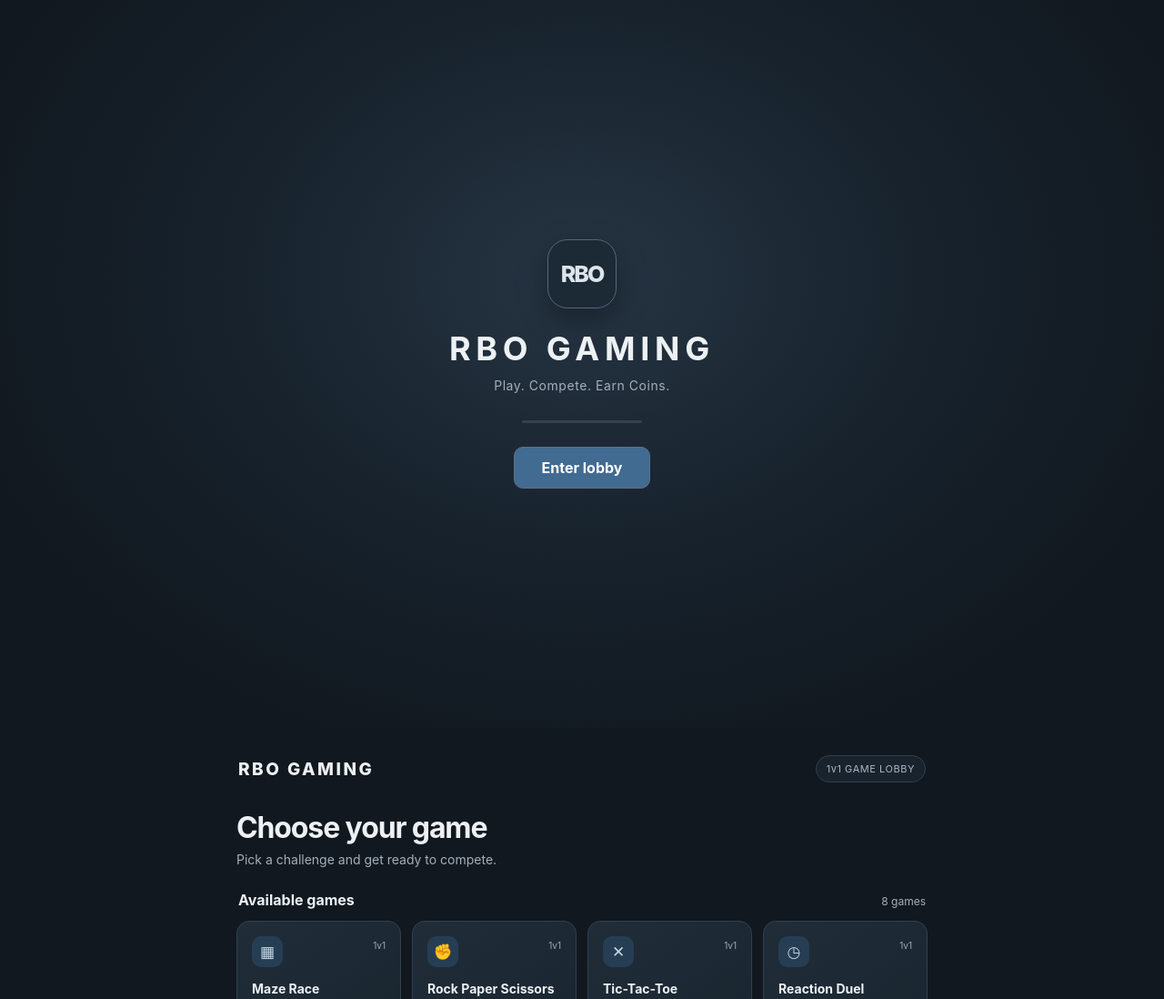
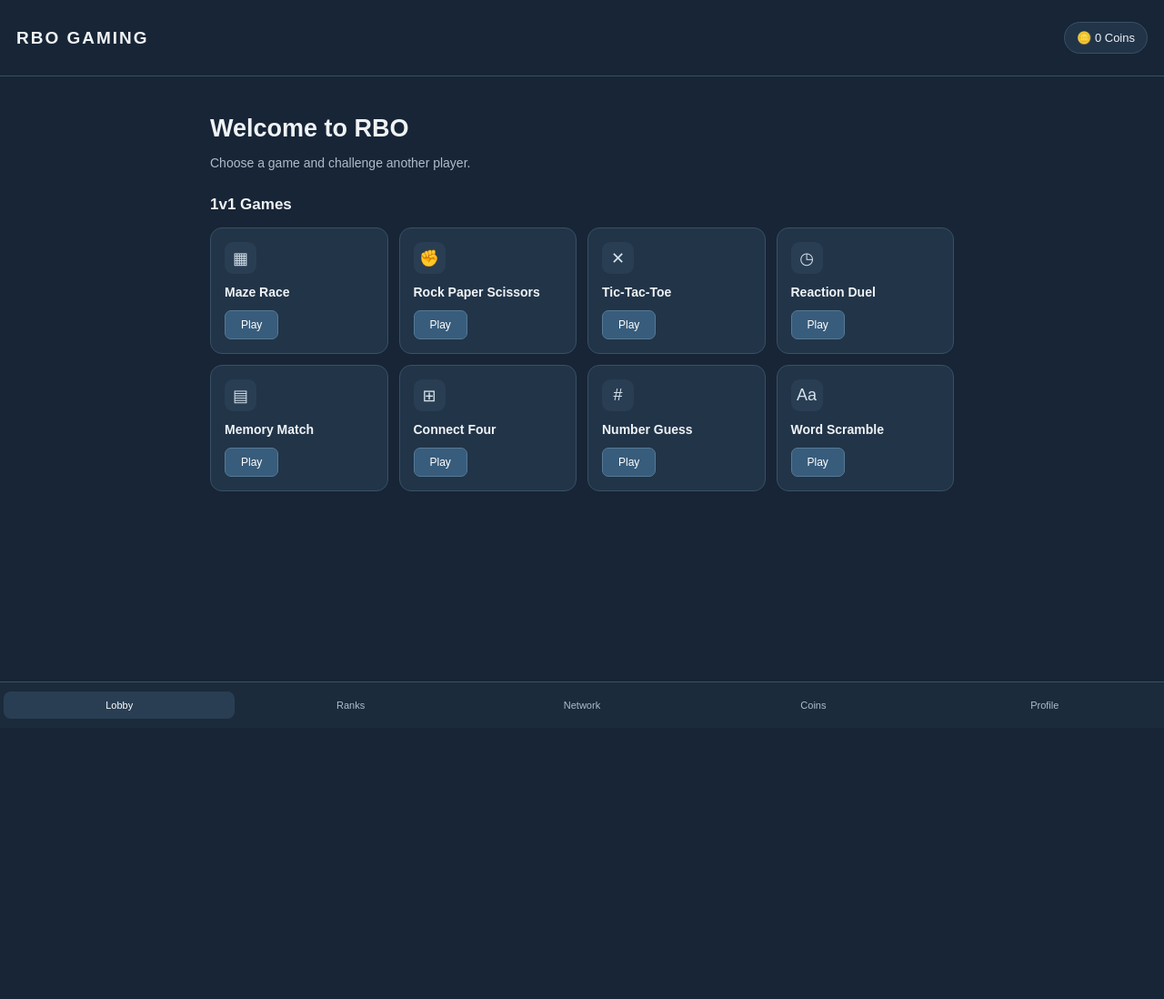
Before and after one commit to DecodeArena/rbo-gaming-miniapp, a plain HTML site: page index.html in a window 1280 px wide. Shown: the top 1098 px of the page at 91% size. After the commit the page ends 800 px from the top, so only its background shows below. Drawn offline with Linux system fonts and the light colour scheme.

Commit message:
Update index.html

```diff
--- a/index.html
+++ b/index.html
@@ -1,184 +1,379 @@
-<!doctype html>
+
+<!DOCTYPE html>
 <html lang="en">
 <head>
-  <meta charset="utf-8">
-  <meta name="viewport" content="width=device-width, initial-scale=1, viewport-fit=cover">
-  <meta name="theme-color" content="#111820">
+<meta charset="UTF-8">
+<meta name="viewport" content="width=device-width, initial-scale=1.0">
+<meta name="theme-color" content="#172536">
 <title>RBO GAMING</title>
+
+<script src="https://telegram.org/js/telegram-web-app.js"></script>
+
 <style>
 :root {
-      color-scheme: dark;
-      --bg: #111820;
-      --panel: #1a2530;
-      --panel-soft: #202d39;
-      --line: #30404d;
-      --text: #edf1f4;
-      --muted: #a4b0ba;
-      --blue: #426b91;
-      --blue-hover: #527da4;
-      --blue-soft: #263e54;
+  --bg: #172536;
+  --surface: #213448;
+  --surface2: #293e53;
+  --blue: #527fa5;
+  --blue2: #385c7b;
+  --text: #f0f3f6;
+  --muted: #aebdca;
+  --border: #3a5065;
 }
-    * { box-sizing: border-box; }
-    html, body { margin: 0; min-height: 100%; background: var(--bg); color: var(--text); font-family: Inter, ui-sans-serif, system-ui, -apple-system, BlinkMacSystemFont, "Segoe UI", sans-serif; }
-    body { min-height: 100vh; }
-    button { font: inherit; }
-    .screen { min-height: 100vh; min-height: 100dvh; }
+
+* {
+  box-sizing: border-box;
+}
+
+body {
+  margin: 0;
+  background: var(--bg);
+  color: var(--text);
+  font-family: Arial, sans-serif;
+}
+
+button {
+  font: inherit;
+  cursor: pointer;
+}
+
 .boot {
-      display: grid; place-items: center; padding: 28px;
-      background: radial-gradient(ellipse at 50% 38%, #263544 0%, #17222c 42%, #111820 78%);
+  min-height: 100vh;
+  display: flex;
+  align-items: center;
+  justify-content: center;
   text-align: center;
+  background: radial-gradient(circle, #344e65, #172536 75%);
 }
-    .boot-inner { width: min(100%, 360px); }
-    .mark {
-      width: 76px; height: 76px; margin: 0 auto 22px; border: 1px solid #52677a;
-      border-radius: 22px; display: grid; place-items: center; background: #1c2a36;
-      color: #dce5ec; font-size: 25px; font-weight: 800; letter-spacing: -2px;
-      box-shadow: 0 12px 34px #0005;
+
+.boot h1 {
+  letter-spacing: 5px;
+  font-size: 30px;
 }
-    .brand { margin: 0; font-size: clamp(27px, 8vw, 36px); letter-spacing: .16em; font-weight: 750; }
-    .tagline { margin: 10px 0 30px; color: var(--muted); font-size: 14px; letter-spacing: .04em; }
-    .loader { width: 132px; height: 3px; margin: 0 auto 26px; overflow: hidden; background: #33424e; border-radius: 10px; }
-    .loader::after { content: ""; display: block; width: 38%; height: 100%; background: #829bb1; border-radius: inherit; animation: load 1.7s ease-in-out infinite; }
-    @keyframes load { from { transform: translateX(-110%); } to { transform: translateX(360%); } }
-    .enter, .play, .nav-btn {
-      border: 1px solid #58718a; background: var(--blue); color: #fff; border-radius: 10px;
-      cursor: pointer; transition: background .15s ease, transform .15s ease;
+
+.boot p {
+  color: var(--muted);
 }
-    .enter { min-width: 150px; padding: 12px 22px; font-weight: 650; }
-    .enter:hover, .play:hover, .nav-btn:hover { background: var(--blue-hover); }
-    button:active { transform: translateY(1px); }
-    .app { display: none; min-height: 100vh; min-height: 100dvh; padding: max(22px, env(safe-area-inset-top)) 18px max(18px, env(safe-area-inset-bottom)); }
-    .app.visible { display: block; }
-    .shell { width: min(100%, 760px); margin: 0 auto; }
-    header { display: flex; align-items: center; justify-content: space-between; gap: 14px; padding: 8px 2px 22px; }
-    .wordmark { font-size: 19px; font-weight: 800; letter-spacing: .13em; }
-    .status { color: #aab8c3; border: 1px solid var(--line); background: #18232d; border-radius: 99px; padding: 7px 11px; font-size: 11px; letter-spacing: .05em; }
-    .welcome { margin: 8px 0 22px; }
-    .welcome h1 { margin: 0 0 7px; font-size: clamp(25px, 6vw, 32px); font-weight: 700; letter-spacing: -.035em; }
-    .welcome p { margin: 0; color: var(--muted); font-size: 14px; }
-    .section-head { display: flex; align-items: baseline; justify-content: space-between; gap: 10px; margin: 26px 2px 13px; }
-    .section-head h2 { margin: 0; font-size: 16px; font-weight: 700; }
-    .section-head span { color: var(--muted); font-size: 12px; }
-    .games { display: grid; grid-template-columns: repeat(2, minmax(0, 1fr)); gap: 12px; }
+
+.boot.hidden {
+  display: none;
+}
+
+.app {
+  display: none;
+  min-height: 100vh;
+  padding-bottom: 85px;
+}
+
+.app.visible {
+  display: block;
+}
+
+.header {
+  padding: 24px 18px;
+  display: flex;
+  justify-content: space-between;
+  align-items: center;
+  border-bottom: 1px solid var(--border);
+}
+
+.logo {
+  font-weight: 800;
+  letter-spacing: 2px;
+  font-size: 19px;
+}
+
+.coins {
+  background: var(--surface);
+  border: 1px solid var(--border);
+  padding: 9px 13px;
+  border-radius: 20px;
+  font-size: 13px;
+}
+
+.content {
+  max-width: 850px;
+  margin: auto;
+  padding: 20px 16px;
+}
+
+.page {
+  display: none;
+}
+
+.page.active {
+  display: block;
+}
+
+.welcome h2 {
+  font-size: 27px;
+  margin-bottom: 7px;
+}
+
+.welcome p {
+  color: var(--muted);
+  font-size: 14px;
+}
+
+.section-title {
+  margin: 28px 0 15px;
+  font-size: 17px;
+}
+
+.games {
+  display: grid;
+  grid-template-columns: repeat(2, 1fr);
+  gap: 12px;
+}
+
 .game {
-      min-height: 126px; padding: 16px; display: flex; flex-direction: column; justify-content: space-between;
-      border: 1px solid var(--line); border-radius: 14px; background: linear-gradient(145deg, #202d38, #19242e);
+  background: var(--surface);
+  border: 1px solid var(--border);
+  border-radius: 13px;
+  padding: 15px;
+  min-height: 125px;
 }
-    .game-top { display: flex; justify-content: space-between; align-items: flex-start; gap: 8px; }
-    .game-icon { width: 34px; height: 34px; display: grid; place-items: center; border-radius: 10px; background: var(--blue-soft); color: #c8d8e5; font-size: 17px; }
-    .players { color: #9eabb6; font-size: 10px; white-space: nowrap; padding-top: 4px; }
-    .game h3 { margin: 12px 0 12px; font-size: 14px; font-weight: 650; }
-    .play { align-self: flex-start; padding: 8px 14px; min-width: 86px; font-size: 12px; font-weight: 650; }
-    .bottom-nav { display: grid; grid-template-columns: repeat(4, 1fr); gap: 8px; margin-top: 24px; padding: 10px; border: 1px solid var(--line); border-radius: 14px; background: #18232d; }
-    .nav-btn { padding: 10px 4px; border-color: transparent; background: transparent; color: #aebbc5; font-size: 11px; }
-    .nav-btn.active { background: var(--blue-soft); color: #edf3f7; border-color: #3c566d; }
-    .notice { min-height: 20px; margin: 12px 2px 0; color: #b5c2cc; font-size: 12px; text-align: center; }
+
+.game-icon {
+  width: 35px;
+  height: 35px;
+  background: var(--surface2);
+  border-radius: 9px;
+  display: grid;
+  place-items: center;
+  color: #d5e2ec;
+  font-size: 18px;
+}
+
+.game h3 {
+  font-size: 14px;
+  margin: 12px 0;
+}
+
+.play {
+  background: var(--blue2);
+  border: 1px solid #587995;
+  color: white;
+  padding: 8px 17px;
+  border-radius: 7px;
+  font-size: 12px;
+}
+
+.play:hover {
+  background: var(--blue);
+}
+
+.panel {
+  background: var(--surface);
+  border: 1px solid var(--border);
+  padding: 18px;
+  border-radius: 13px;
+  margin-bottom: 12px;
+}
+
+.panel p {
+  color: var(--muted);
+  font-size: 14px;
+}
+
+.bottom-nav {
+  position: fixed;
+  bottom: 0;
+  left: 0;
+  width: 100%;
+  display: grid;
+  grid-template-columns: repeat(5, 1fr);
+  background: #1b2b3c;
+  border-top: 1px solid var(--border);
+  padding: 10px 4px max(10px, env(safe-area-inset-bottom));
+}
+
+.nav-button {
+  border: 0;
+  background: transparent;
+  color: var(--muted);
+  font-size: 11px;
+  padding: 9px 2px;
+  border-radius: 8px;
+}
+
+.nav-button.active {
+  background: var(--surface2);
+  color: white;
+}
+
 @media (min-width: 600px) {
-      .app { padding-left: 28px; padding-right: 28px; }
-      .games { grid-template-columns: repeat(4, minmax(0, 1fr)); }
-      .game { min-height: 148px; }
+  .games {
+    grid-template-columns: repeat(4, 1fr);
   }
-    @media (max-width: 360px) {
-      .games { gap: 9px; }
-      .game { padding: 12px; min-height: 122px; }
-      .game h3 { font-size: 13px; }
-    }
-    @media (prefers-reduced-motion: reduce) {
-      *, *::before, *::after { animation-duration: .01ms !important; transition-duration: .01ms !important; }
 }
 </style>
 </head>
+
 <body>
-  <section class="screen boot" id="boot" aria-label="RBO Gaming loading screen">
-    <div class="boot-inner">
-      <div class="mark" aria-hidden="true">RBO</div>
-      <p class="brand">RBO GAMING</p>
-      <p class="tagline">Play. Compete. Earn Coins.</p>
-      <div class="loader" aria-hidden="true"></div>
-      <button class="enter" id="enterButton" type="button">Enter lobby</button>
+
+<!-- BOOT SCREEN -->
+<section class="boot" id="boot">
+  <div>
+    <h1>RBO GAMING</h1>
+    <p>Play. Compete. Earn Coins.</p>
+    <p>Loading your experience...</p>
   </div>
 </section>
 
-  <main class="app" id="app">
-    <div class="shell">
-      <header>
-        <div class="wordmark">RBO GAMING</div>
-        <div class="status">1v1 GAME LOBBY</div>
+<!-- APPLICATION -->
+<div class="app" id="app">
+
+<header class="header">
+  <div class="logo">RBO GAMING</div>
+  <div class="coins">🪙 0 Coins</div>
 </header>
 
-      <section class="welcome">
-        <h1>Choose your game</h1>
-        <p>Pick a challenge and get ready to compete.</p>
+<main class="content">
+
+<!-- LOBBY -->
+<section class="page active" id="lobby">
+  <div class="welcome">
+    <h2>Welcome to RBO</h2>
+    <p>Choose a game and challenge another player.</p>
+  </div>
+
+  <h3 class="section-title">1v1 Games</h3>
+
+  <div class="games">
+
+    <article class="game">
+      <div class="game-icon">▦</div>
+      <h3>Maze Race</h3>
+      <button class="play" onclick="openGame('Maze Race')">Play</button>
+    </article>
+
+    <article class="game">
+      <div class="game-icon">✊</div>
+      <h3>Rock Paper Scissors</h3>
+      <button class="play" onclick="openGame('Rock Paper Scissors')">Play</button>
+    </article>
+
+    <article class="game">
+      <div class="game-icon">✕</div>
+      <h3>Tic-Tac-Toe</h3>
+      <button class="play" onclick="openGame('Tic-Tac-Toe')">Play</button>
+    </article>
+
+    <article class="game">
+      <div class="game-icon">◷</div>
+      <h3>Reaction Duel</h3>
+      <button class="play" onclick="openGame('Reaction Duel')">Play</button>
+    </article>
+
+    <article class="game">
+      <div class="game-icon">▤</div>
+      <h3>Memory Match</h3>
+      <button class="play" onclick="openGame('Memory Match')">Play</button>
+    </article>
+
+    <article class="game">
+      <div class="game-icon">⊞</div>
+      <h3>Connect Four</h3>
+      <button class="play" onclick="openGame('Connect Four')">Play</button>
+    </article>
+
+    <article class="game">
+      <div class="game-icon">#</div>
+      <h3>Number Guess</h3>
+      <button class="play" onclick="openGame('Number Guess')">Play</button>
+    </article>
+
+    <article class="game">
+      <div class="game-icon">Aa</div>
+      <h3>Word Scramble</h3>
+      <button class="play" onclick="openGame('Word Scramble')">Play</button>
+    </article>
+
+  </div>
 </section>
 
-      <div class="section-head">
-        <h2>Available games</h2>
-        <span>8 games</span>
+<!-- LEADERBOARD -->
+<section class="page" id="leaderboard">
+  <h2>Leaderboard</h2>
+  <div class="panel">
+    <p>Global player rankings will appear here.</p>
+  </div>
+</section>
+
+<!-- REFERRALS -->
+<section class="page" id="referrals">
+  <h2>My Referral Network</h2>
+  <div class="panel">
+    <p>Your upliners and downliners will appear here.</p>
+  </div>
+</section>
+
+<!-- WALLET -->
+<section class="page" id="wallet">
+  <h2>My Coins</h2>
+  <div class="panel">
+    <h3>0 Coins</h3>
+    <p>Your wallet balance will appear here.</p>
+  </div>
+</section>
+
+<!-- PROFILE -->
+<section class="page" id="profile">
+  <h2>My Profile</h2>
+  <div class="panel">
+    <h3>Player Account</h3>
+    <p>Your account information will appear here.</p>
+  </div>
+</section>
+
+</main>
+
+<!-- NAVIGATION -->
+<nav class="bottom-nav">
+  <button class="nav-button active" onclick="showPage('lobby',this)">Lobby</button>
+  <button class="nav-button" onclick="showPage('leaderboard',this)">Ranks</button>
+  <button class="nav-button" onclick="showPage('referrals',this)">Network</button>
+  <button class="nav-button" onclick="showPage('wallet',this)">Coins</button>
+  <button class="nav-button" onclick="showPage('profile',this)">Profile</button>
+</nav>
+
 </div>
 
-      <section class="games" aria-label="Eight available games">
-        <article class="game"><div class="game-top"><div class="game-icon">▦</div><span class="players">1v1</span></div><h3>Maze Race</h3><button class="play" data-game="Maze Race">Play</button></article>
-        <article class="game"><div class="game-top"><div class="game-icon">✊</div><span class="players">1v1</span></div><h3>Rock Paper Scissors</h3><button class="play" data-game="Rock Paper Scissors">Play</button></article>
-        <article class="game"><div class="game-top"><div class="game-icon">✕</div><span class="players">1v1</span></div><h3>Tic-Tac-Toe</h3><button class="play" data-game="Tic-Tac-Toe">Play</button></article>
-        <article class="game"><div class="game-top"><div class="game-icon">◷</div><span class="players">1v1</span></div><h3>Reaction Duel</h3><button class="play" data-game="Reaction Duel">Play</button></article>
-        <article class="game"><div class="game-top"><div class="game-icon">▤</div><span class="players">1v1</span></div><h3>Memory Match</h3><button class="play" data-game="Memory Match">Play</button></article>
-        <article class="game"><div class="game-top"><div class="game-icon">⊞</div><span class="players">1v1</span></div><h3>Connect Four</h3><button class="play" data-game="Connect Four">Play</button></article>
-        <article class="game"><div class="game-top"><div class="game-icon">#</div><span class="players">1v1</span></div><h3>Number Guess</h3><button class="play" data-game="Number Guess">Play</button></article>
-        <article class="game"><div class="game-top"><div class="game-icon">Aa</div><span class="players">1v1</span></div><h3>Word Scramble</h3><button class="play" data-game="Word Scramble">Play</button></article>
-      </section>
+<script>
+function showPage(pageId, button) {
+  document.querySelectorAll('.page').forEach(page => {
+    page.classList.remove('active');
+  });
 
-      <nav class="bottom-nav" aria-label="Main navigation">
-        <button class="nav-btn active" data-nav="Lobby">Lobby</button>
-        <button class="nav-btn" data-nav="Leaderboard">Leaderboard</button>
-        <button class="nav-btn" data-nav="Referrals">Referrals</button>
-        <button class="nav-btn" data-nav="Profile">Profile</button>
-      </nav>
-      <p class="notice" id="notice" role="status" aria-live="polite"></p>
-    </div>
-  </main>
+  document.getElementById(pageId).classList.add('active');
 
-  <script>
-    const boot = document.getElementById('boot');
-    const app = document.getElementById('app');
-    const enterButton = document.getElementById('enterButton');
-    let opened = false;
+  document.querySelectorAll('.nav-button').forEach(nav => {
+    nav.classList.remove('active');
+  });
+
+  button.classList.add('active');
+}
+
+function openGame(gameName) {
+  alert(gameName + ' game interface will be added in Stage 2.');
+}
 
 function openLobby() {
-      if (opened) return;
-      opened = true;
-      boot.hidden = true;
-      app.classList.add('visible');
+  document.getElementById('boot').classList.add('hidden');
+  document.getElementById('app').classList.add('visible');
 }
 
-    enterButton.addEventListener('click', openLobby);
-    // Keep the boot page visible briefly, then open the lobby automatically.
-    window.setTimeout(openLobby, 2400);
-
-    const notice = document.getElementById('notice');
-    document.querySelectorAll('.play').forEach(button => {
-      button.addEventListener('click', () => {
-        notice.textContent = button.dataset.game + ' matchmaking will be connected later.';
-      });
-    });
-    document.querySelectorAll('.nav-btn').forEach(button => {
-      button.addEventListener('click', () => {
-        document.querySelectorAll('.nav-btn').forEach(item => item.classList.remove('active'));
-        button.classList.add('active');
-        if (button.dataset.nav !== 'Lobby') {
-          notice.textContent = button.dataset.nav + ' will be available later.';
-        } else {
-          notice.textContent = '';
-        }
-      });
-    });
+window.setTimeout(openLobby, 2000);
 
 if (window.Telegram && window.Telegram.WebApp) {
   const tg = window.Telegram.WebApp;
   tg.ready();
   tg.expand();
-      tg.setHeaderColor('#111820');
-      tg.setBackgroundColor('#111820');
+  tg.setHeaderColor('#172536');
+  tg.setBackgroundColor('#172536');
 }
 </script>
+
 </body>
 </html>
```
Lines whose indentation alone changed are shown as unchanged.
